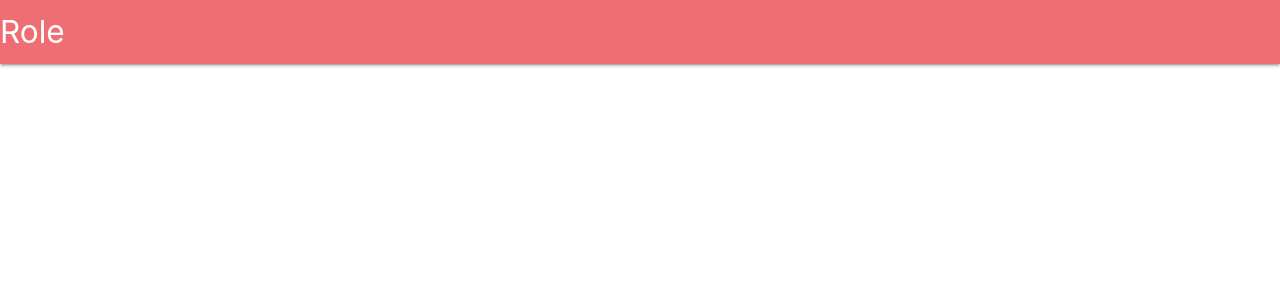
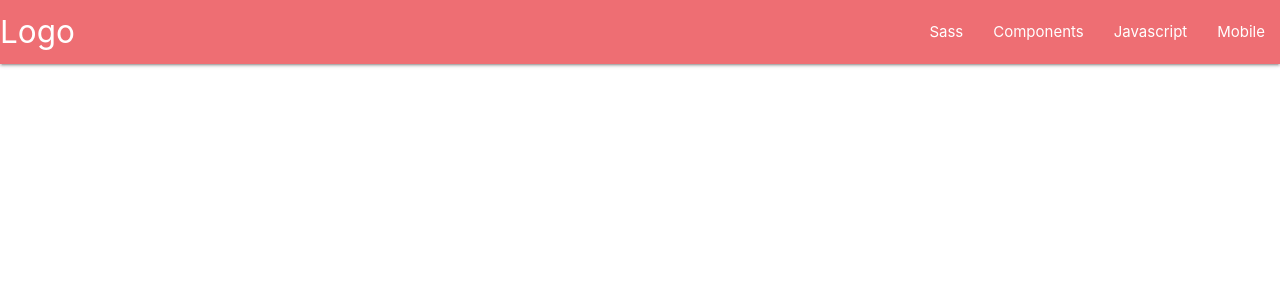
Before and after one commit to teamrole/Main, a Vue app in the folder client/: page /#/ in a window 1280 px wide. Shown: the top 300 px of the page. Built offline with nearby package versions, Linux system fonts and the light colour scheme.

Commit message:
Tentativa frustada de usar Materialize com Vue.js

```diff
--- a/client/src/components/Header/Menu.vue
+++ b/client/src/components/Header/Menu.vue
@@ -1,22 +1,25 @@
 <template>
-    <nav class="lighten-2">
-        <div class="nav-wrapper">
-            <a href="#!" class="brand-logo">Role</a>
-            <a href="#" data-activates="mobile-demo" class="button-collapse"><i class="mdi-navigation-menu"></i></a>
-            <ul class="right hide-on-med-and-down">
-                <li><a href="home.html">Home</a></li>
-                <li><a href="lobby.html">Lobby</a></li>
-                <li><a href="ranking.html">Ranking</a></li>
-                <li><a href="cadastro.html">Editar dados</a></li>
-            </ul>
-            <ul class="side-nav" id="mobile-demo">
-                <li><a href="home.html">Home</a></li>
-                <li><a href="lobby.html">Lobby</a></li>
-                <li><a href="ranking.html">Ranking</a></li>
-                <li><a href="cadastro.html">Editar dados</a></li>
-            </ul>
-        </div>
+  <div>
+    <nav>
+      <div class="nav-wrapper">
+        <a href="#!" class="brand-logo">Logo</a>
+        <a href="#" data-target="mobile-demo" class="sidenav-trigger"><i class="material-icons">menu</i></a>
+        <ul class="right hide-on-med-and-down">
+          <li><a href="#">Sass</a></li>
+          <li><a href="#">Components</a></li>
+          <li><a href="#">Javascript</a></li>
+          <li><a href="#">Mobile</a></li>
+        </ul>
+      </div>
     </nav>
+
+    <ul class="sidenav" id="mobile-demo">
+      <li><a href="#">Sass</a></li>
+      <li><a href="#">Components</a></li>
+      <li><a href="#">Javascript</a></li>
+      <li><a href="#">Mobile</a></li>
+    </ul>
+  </div>
 </template>
 
 <script>
--- a/client/src/components/Home.vue
+++ b/client/src/components/Home.vue
@@ -1,5 +1,5 @@
 <template>
-        <t-header></t-header>
+  <t-header></t-header>
 </template>
 
 <script>
--- a/client/src/main.js
+++ b/client/src/main.js
@@ -3,7 +3,7 @@
 import Vue from 'vue'
 import App from './App'
 import router from './router'
-import 'materialize-css/dist/css/materialize.css'
+import 'materialize-css/dist/css/materialize.min.css'
 import 'materialize-css'
 
 Vue.config.productionTip = false
```
Also changed, not shown: client/package.json (+10 -6 lines), 4 other files (tests, documents, lock files or other folders).
